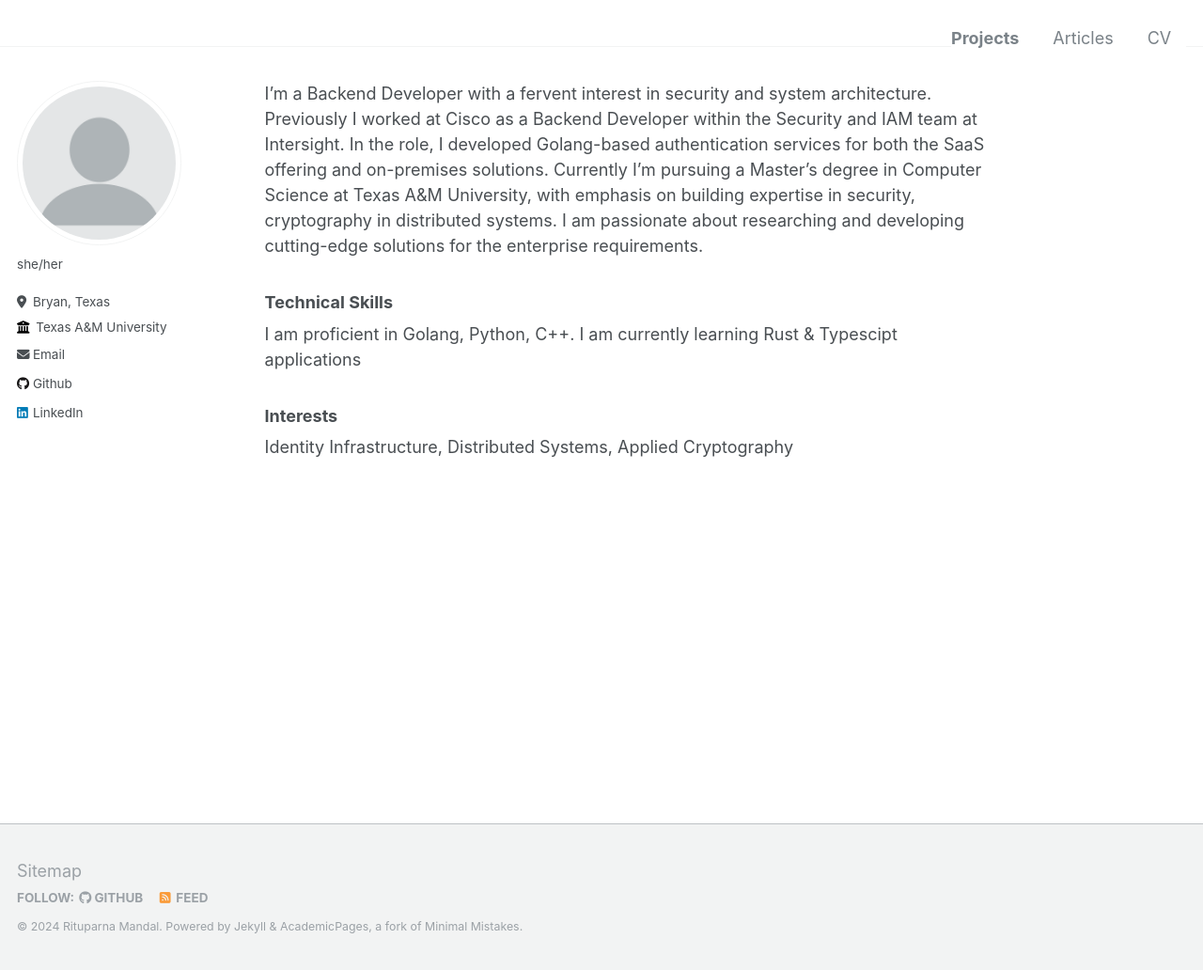
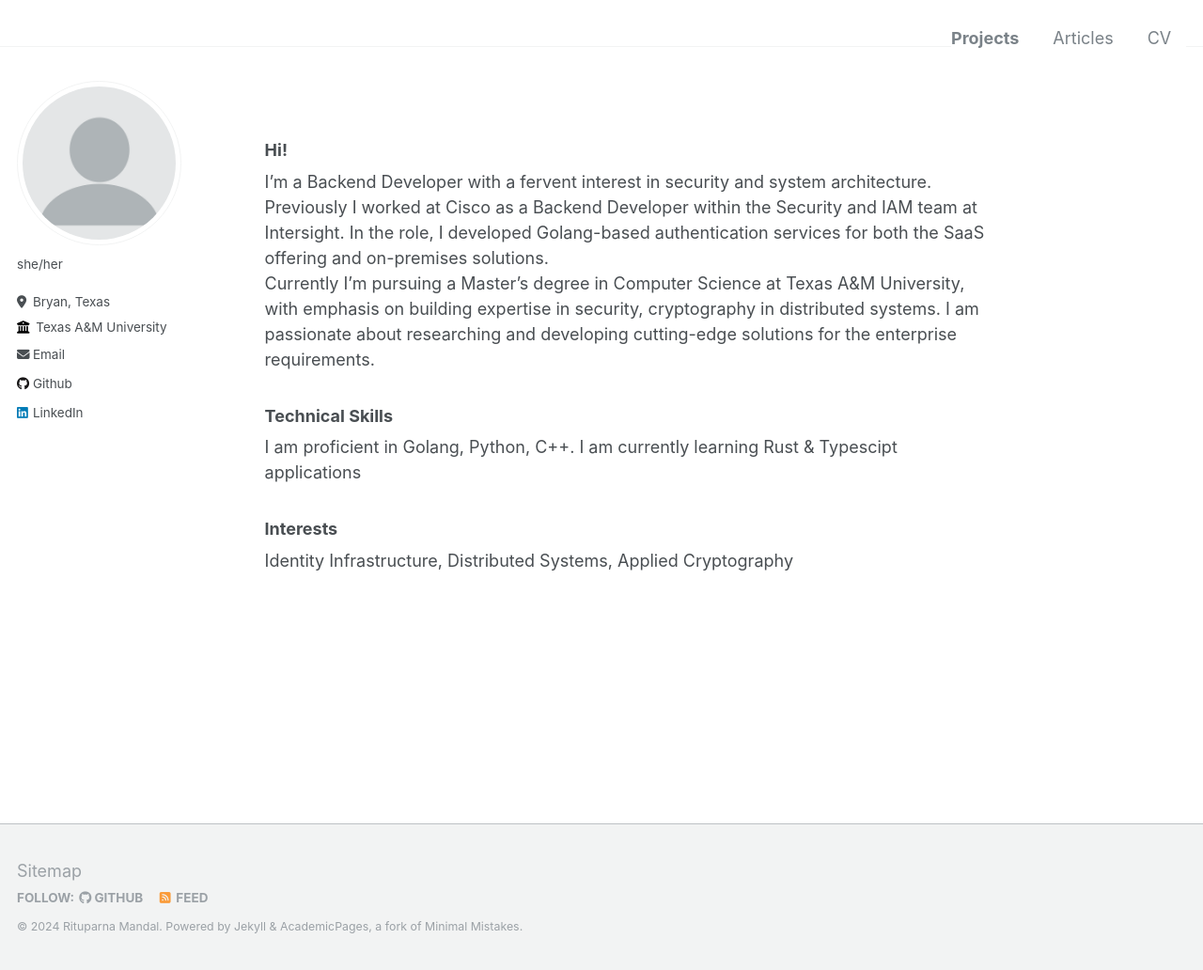
Before and after one commit to m-rit/m-rit.github.io, a Jekyll site: the page built from _pages/about.md, in a window 1280 px wide and 1032 px high. Shown: the whole window at 94% size. Built offline with Jekyll 4.4.1, drawn with Linux system fonts in a browser that asks for light colours.

Commit message:
Update about.md

```diff
--- a/_pages/about.md
+++ b/_pages/about.md
@@ -5,10 +5,14 @@ redirect_from:
   - /about/
   - /about.html
 ---
+<br>
+### Hi!
 I'm a Backend Developer with a fervent interest in security and system architecture.
-Previously I worked at Cisco as a Backend Developer within the Security and IAM team at Intersight. In the role, I developed Golang-based authentication services for both the SaaS offering and on-premises solutions.
+Previously I worked at Cisco as a Backend Developer within the Security and IAM team at Intersight. In the role, I developed Golang-based authentication services for both the SaaS offering and on-premises solutions. <br>
 Currently I'm pursuing a Master's degree in Computer Science at Texas A&M University, with emphasis on building expertise in security, cryptography in distributed systems. I am passionate about researching and developing cutting-edge solutions for the enterprise requirements.
+
 ### Technical Skills
 I am proficient in Golang, Python, C++. I am currently learning Rust & Typescipt applications
+
 ### Interests
 Identity Infrastructure, Distributed Systems, Applied Cryptography
```
